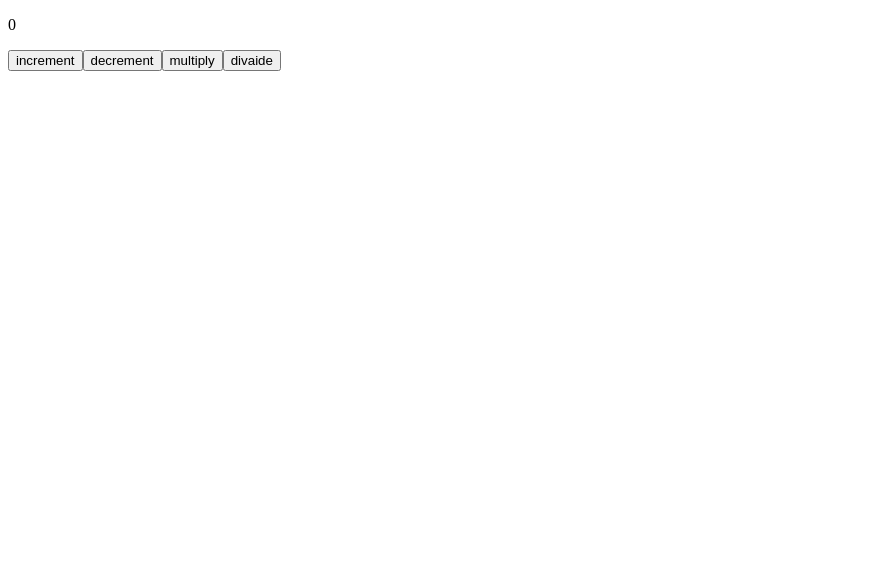
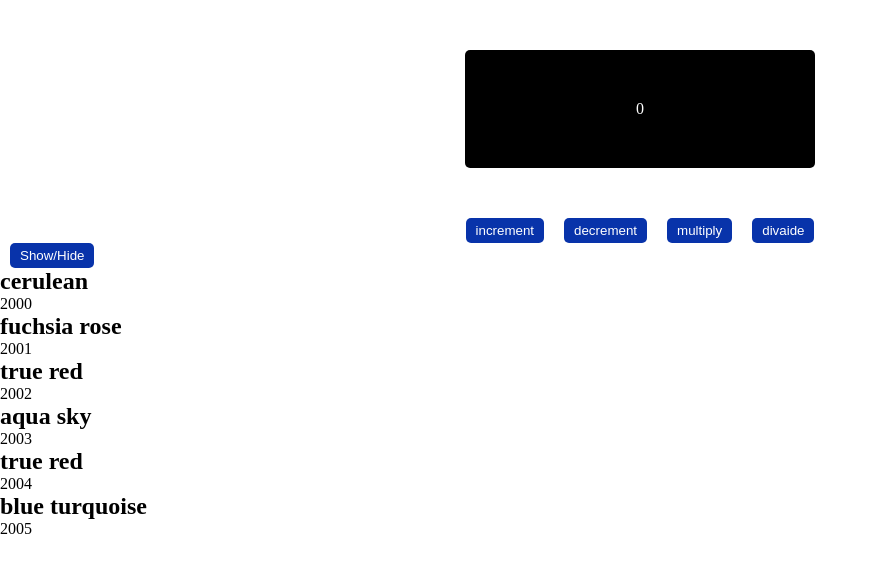
Before and after one commit to VaheM27/react_ujexner, a React (Create React App) app: page / in a window 1280 px wide. Shown: the top 572 px of the page, without its empty margins (0-878 px from the left). Built offline with nearby package versions, Linux system fonts and the light colour scheme.

Commit message:
lesson six

```diff
--- a/src/Lesson6/App.css
+++ b/src/Lesson6/App.css
@@ -0,0 +1,31 @@
+*{
+    margin: 0;
+    padding: 0;
+    box-sizing: border-box;
+}
+
+/* .calculator{
+    display: flex;
+    justify-content: center;
+} */
+.decr{
+    text-align: center;
+}
+.decr p{
+    width: 350px;
+    padding: 50px 0;
+    margin: 50px auto;
+    background: #000;
+    color: white;
+    border-radius: 5px;
+}
+button{
+    margin: 0 10px;
+    padding: 5px 10px;
+    background: #0833aa;
+    color: white;
+    border-radius: 5px;
+    font-family: sans-serif;
+    cursor: pointer;
+    border: none;
+}
--- a/src/Lesson6/App.jsx
+++ b/src/Lesson6/App.jsx
@@ -1,11 +1,12 @@
 import {One} from "./components/One";
+import {Tow} from "./components/Tow";
 import "./App.css";
 
 const App = () => {
     return (
         <div className="calculator">
             <One/>
-
+            <Tow/>
         </div>
     )
 }
--- a/src/Lesson6/components/Tow.jsx
+++ b/src/Lesson6/components/Tow.jsx
@@ -0,0 +1,24 @@
+import { useState } from "react";
+import { Data } from "../constants/data";
+
+export const Tow = () => {
+
+    const [show, setShow] = useState(true)
+
+    const ShowHide = () => {
+        setShow(!show)
+    }
+    return (
+        <div className="users">
+            <button className="show" onClick={ShowHide}>Show/Hide</button>
+            {show && Data.map((el) => {
+                return(
+                    <div className="box">
+                        <h2>{el.name}</h2>
+                        <p>{el.year}</p>
+                    </div>
+                )
+            })}
+        </div>
+    );
+};
--- a/src/Lesson6/components/one.jsx
+++ b/src/Lesson6/components/one.jsx
@@ -12,13 +12,13 @@ export const One = () => {
   const Multiply = () => {
     setNumber(number * 2);
   };
-
   const Divide = () => {
     setNumber(number / 2);
   };
+
   return (
-    <div>
-      <div>
+    <div className="incr">
+      <div className="decr">
         <p>{number}</p>
         <button onClick={Increment}>increment</button>
         <button onClick={Decrement}> decrement</button>
--- /dev/null
+++ b/src/Lesson6/constants/data.jsx
@@ -0,0 +1,32 @@
+export const Data =  [
+    {
+     "id": 1,
+     "name": "cerulean",
+     "year": 2000
+    },
+    {
+     "id": 2,
+     "name": "fuchsia rose",
+     "year": 2001
+    },
+    {
+     "id": 3,
+     "name": "true red",
+     "year": 2002
+    },
+    {
+     "id": 4,
+     "name": "aqua sky",
+     "year": 2003
+    },
+    {
+     "id": 5,
+     "name": "true red",
+     "year": 2004
+    },
+    {
+     "id": 6,
+     "name": "blue turquoise",
+     "year": 2005
+    }
+]
```
